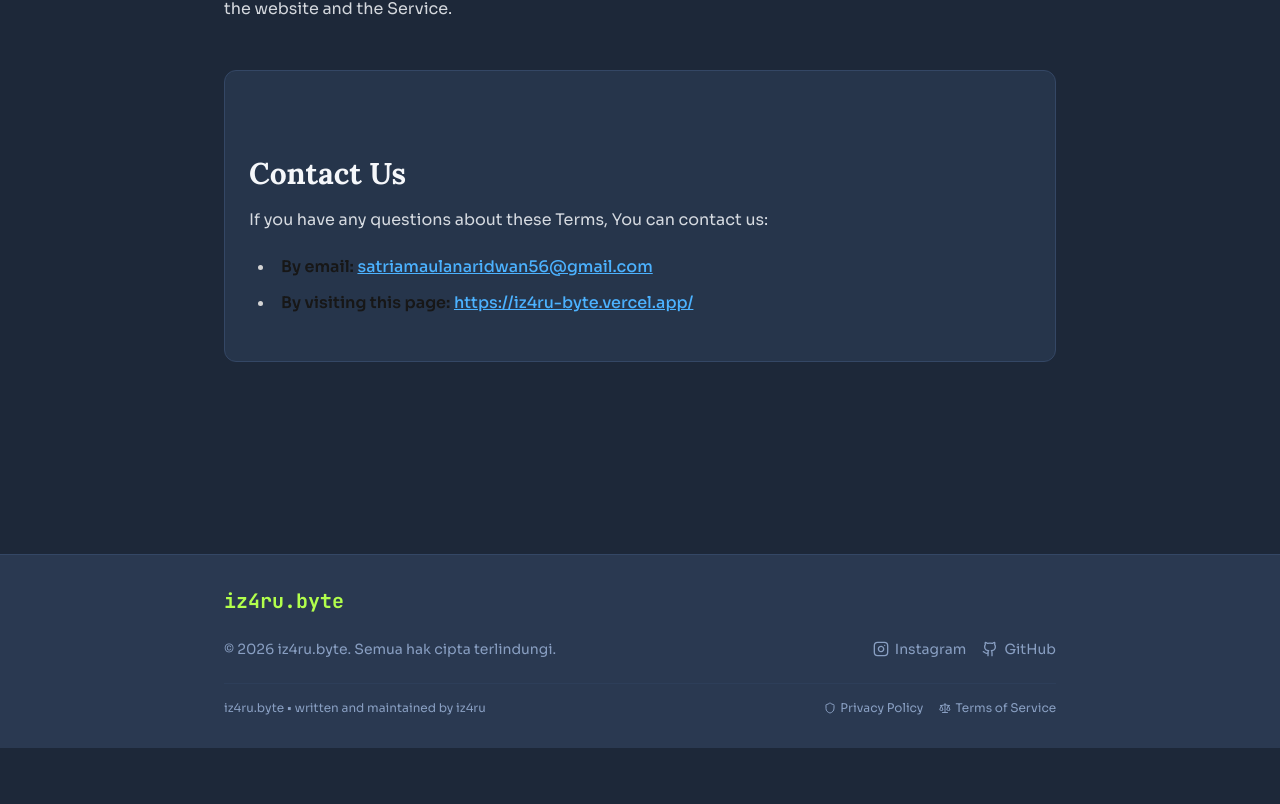
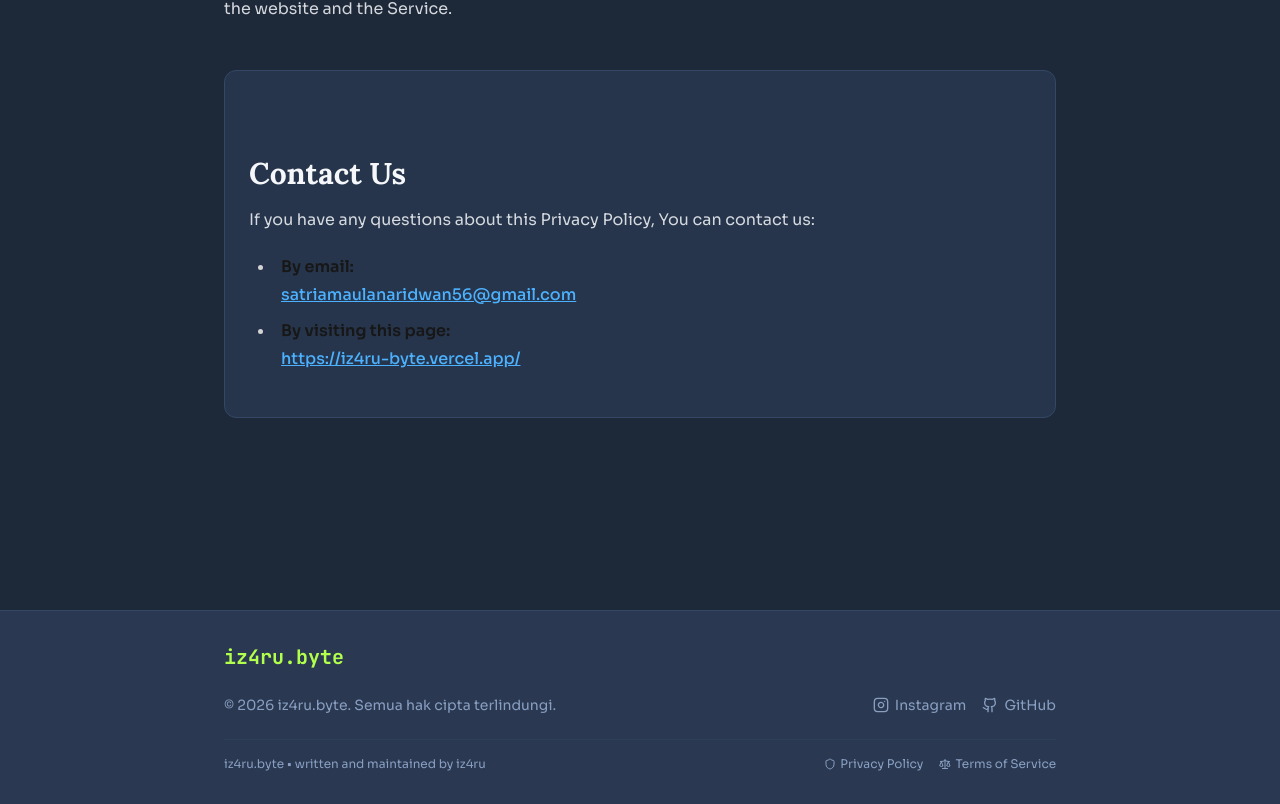
Before and after one commit to iz4ru/iz4ru-byte, a Next.js app: page /terms-of-service in a window 1280 px wide. Shown: the part 6753-7557 px from the top of the page. Before the commit the page ends 7501 px from the top, so only its background shows below. Built offline with nearby package versions, Linux system fonts and the light colour scheme; no server answers.

Commit message:
feat(contact): update contact information and improve link styling in Privacy Policy and Terms of Service pages

```diff
--- a/app/privacy-policy/page.tsx
+++ b/app/privacy-policy/page.tsx
@@ -194,19 +194,28 @@ export default function PrivacyPolicyPage() {
             <h2 className="font-lora text-3xl font-bold text-foreground mb-4">
               Contact Us
             </h2>
+
             <p className="text-foreground/85 leading-relaxed mb-4">
               If you have any questions about this Privacy Policy, You can contact us:
             </p>
+
             <ul className="space-y-2 text-foreground/85">
               <li>
                 <strong>By email:</strong>{' '}
-                <a href="mailto:satriamaulanaridwan56@gmail.com" className="text-primary hover:underline">
+                <a
+                  href="mailto:satriamaulanaridwan56@gmail.com"
+                  className="text-primary hover:underline break-all block"
+                >
                   satriamaulanaridwan56@gmail.com
                 </a>
               </li>
+
               <li>
                 <strong>By visiting this page:</strong>{' '}
-                <Link href="/" className="text-primary hover:underline">
+                <Link
+                  href="/"
+                  className="text-primary hover:underline break-all block"
+                >
                   https://iz4ru-byte.vercel.app/
                 </Link>
               </li>
--- a/app/terms-of-service/page.tsx
+++ b/app/terms-of-service/page.tsx
@@ -308,19 +308,28 @@ export default function TermsOfServicePage() {
             <h2 className="font-lora text-3xl font-bold text-foreground mb-4">
               Contact Us
             </h2>
+
             <p className="text-foreground/85 leading-relaxed mb-4">
-              If you have any questions about these Terms, You can contact us:
+              If you have any questions about this Privacy Policy, You can contact us:
             </p>
+
             <ul className="space-y-2 text-foreground/85">
               <li>
                 <strong>By email:</strong>{' '}
-                <a href="mailto:satriamaulanaridwan56@gmail.com" className="text-primary hover:underline">
+                <a
+                  href="mailto:satriamaulanaridwan56@gmail.com"
+                  className="text-primary hover:underline break-all block"
+                >
                   satriamaulanaridwan56@gmail.com
                 </a>
               </li>
+
               <li>
                 <strong>By visiting this page:</strong>{' '}
-                <Link href="/" className="text-primary hover:underline">
+                <Link
+                  href="/"
+                  className="text-primary hover:underline break-all block"
+                >
                   https://iz4ru-byte.vercel.app/
                 </Link>
               </li>
```
